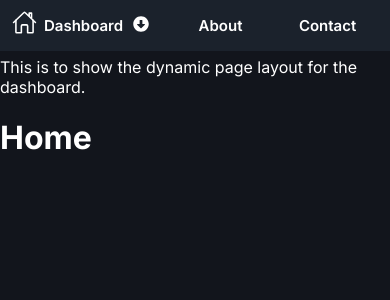
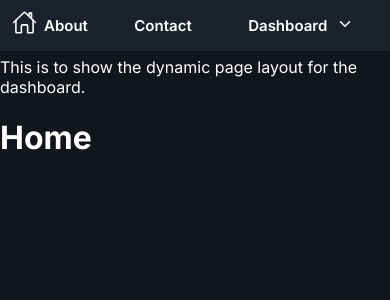
Before and after one commit to CSCairney/IMA, a Next.js app in the folder app/: page /dashboard in a window 390 px wide. Shown: the top 300 px of the page. Built offline with nearby package versions, Linux system fonts and the light colour scheme.

Commit message:
Update metadata and arrow icons in SideNav

```diff
--- a/app/src/app/(content)/dashboard/page.tsx
+++ b/app/src/app/(content)/dashboard/page.tsx
@@ -1,4 +1,10 @@
+import { Metadata } from "next";
 import React from "react";
+
+export const metadata: Metadata = {
+    title: "Dashboard | Idle Miner",
+    description: 'Your dashboard for Idle miner',
+};
 
 const Home = () => {
     return (
--- a/app/src/app/layout.tsx
+++ b/app/src/app/layout.tsx
@@ -15,12 +15,12 @@ export default function RootLayout({
 
   return (
     <html lang="en">
-      <body className={`${inter.className} ${styles.application}`} >
-            <SideNav />
-            <Provider store={store}>
-              {children}
-            </Provider>
-      </body>
+      <Provider store={store}>
+        <body className={`${inter.className} ${styles.application}`} >
+              <SideNav />
+                {children}
+        </body>
+      </Provider>
     </html>
   )
 }
--- a/app/src/components/common/SideNav/NavLink/index.tsx
+++ b/app/src/components/common/SideNav/NavLink/index.tsx
@@ -3,7 +3,7 @@ import React, { useState } from "react";
 import styles from "./styles.module.scss";
 import Link from "next/link";
 import { NavLink } from "../types/nav";
-import { FaArrowAltCircleDown, FaArrowAltCircleUp } from "react-icons/fa";
+import { IoIosArrowDown, IoIosArrowUp } from "react-icons/io";
 
 type NavlinkProps = {
     name: string;
@@ -24,18 +24,20 @@ const Navlink: React.FC<NavlinkProps> = ({ name, path, subPaths }) => {
                 <Link href={path} className={styles.link}>
                     {name}
                 </Link>
-                {subPaths ? subPathsOpen ? <FaArrowAltCircleUp className={styles.subPathToggle} onClick={() => toggleSubPaths()} /> : <FaArrowAltCircleDown className={styles.subPathToggle} onClick={() => toggleSubPaths()} /> : null}
+                {subPaths ? subPathsOpen ? <IoIosArrowUp className={styles.subPathToggle} onClick={() => toggleSubPaths()} /> : <IoIosArrowDown className={styles.subPathToggle} onClick={() => toggleSubPaths()} /> : null}
             </div>
             {subPaths && subPathsOpen && (
-                <ul>
+                <div className={styles.subpaths}>
+                    <ul className={styles.subPathList}>
                         {subPaths.map((subPath, index) => (
-                        <li key={index}>
+                            <li key={index} className={styles.link}>
                                 <Link href={subPath.path} className={styles.link}>
                                     {subPath.name}
                                 </Link>
                             </li>
                         ))}
                     </ul>
+                </div>
             )}
         </div>
     );
--- a/app/src/components/common/SideNav/NavLink/styles.module.scss
+++ b/app/src/components/common/SideNav/NavLink/styles.module.scss
@@ -1,3 +1,5 @@
+@use "src/styles/colors";
+
 .link{
     text-decoration: none;
     color: inherit;
@@ -5,6 +7,7 @@
     font-weight: 600;
     transition: color 0.3s ease-in-out;
     margin:0;
+    list-style-type: none;
     &:hover{
         color: red;
     }
@@ -14,6 +17,8 @@
 }
 
 .container {
+    position: relative;
+    z-index: 1;
     display: grid;
     grid-template-columns: 1fr 1fr;
     grid-template-rows: 1fr;
@@ -23,8 +28,28 @@
 .subPathToggle {
     &:hover{
         color: red;
+        cursor: pointer;
     }
     &--active{
         color: white;
     }
 }
+
+.subPathList{
+    display: block;
+    list-style-type: none;
+    margin-block-start: 0;
+    margin-block-end: 0;
+    margin-inline-start: 0px;
+    margin-inline-end: 0px;
+    padding-inline-start: 0;
+    padding:20px;
+}
+
+.subpaths{
+    position: absolute;
+    z-index: 2;
+    width: fit-content;
+    height: auto;
+    background-color: colors.$application-navigation-background;
+}
--- a/app/src/components/common/SideNav/constants/links.tsx
+++ b/app/src/components/common/SideNav/constants/links.tsx
@@ -2,6 +2,14 @@ import { NavLinks } from "../types/nav";
 
 export const NavbarLinks: NavLinks = {
     links: [
+        {
+            name: "About",
+            path: "/about"
+        },
+        {
+            name: "Contact",
+            path: "/contact"
+        },
         {
             name: "Dashboard",
             path: "/dashboard",
@@ -19,14 +27,6 @@ export const NavbarLinks: NavLinks = {
                     path: "/dashboard/stock"
                 },
             ]
-        },
-        {
-            name: "About",
-            path: "/about"
-        },
-        {
-            name: "Contact",
-            path: "/contact"
         }
     ]
 };
--- a/app/src/components/common/SideNav/styles.module.scss
+++ b/app/src/components/common/SideNav/styles.module.scss
@@ -35,5 +35,11 @@
         justify-content: flex-start;
         gap: 25px;
         height: 100%;
+        @media (max-width: 768px){
+            gap: 10px;
+        }
+        @media (max-width: 425px){
+            gap: 5px;
+        }
     }
 }
```
Lines whose indentation alone changed are shown as unchanged.
